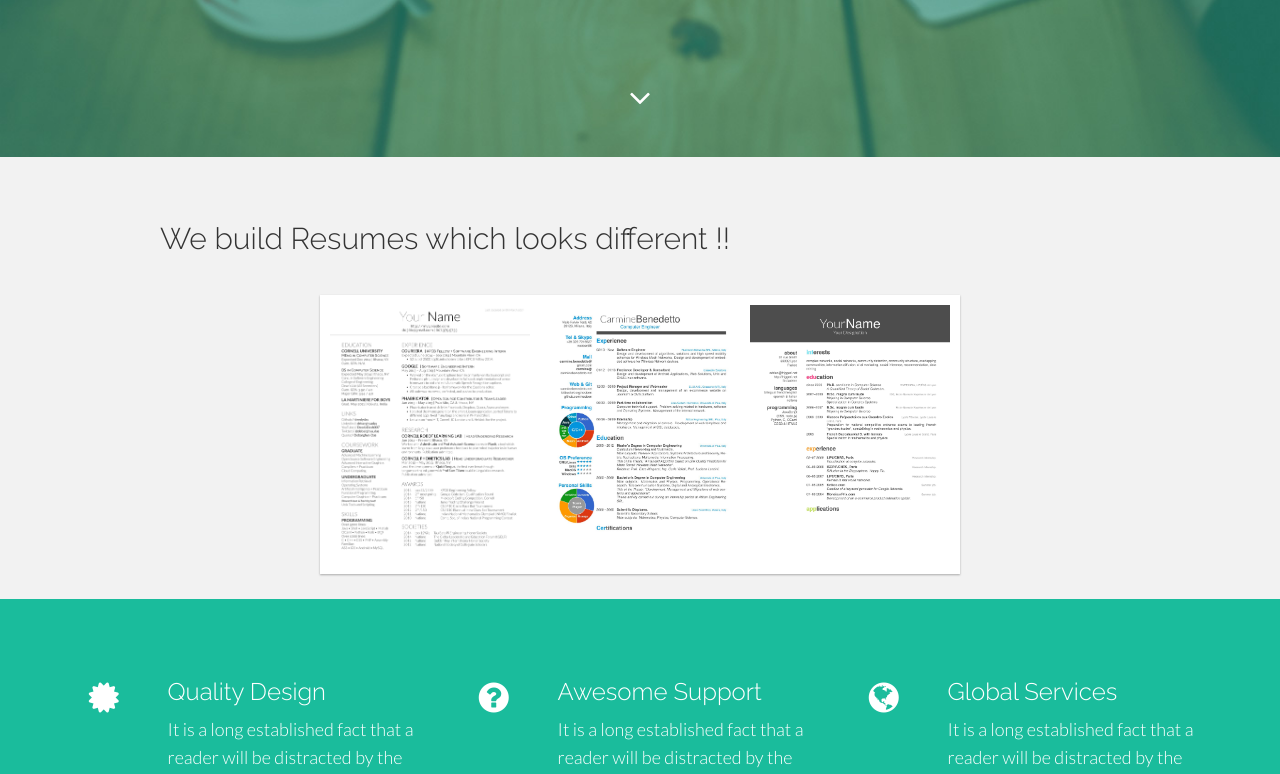
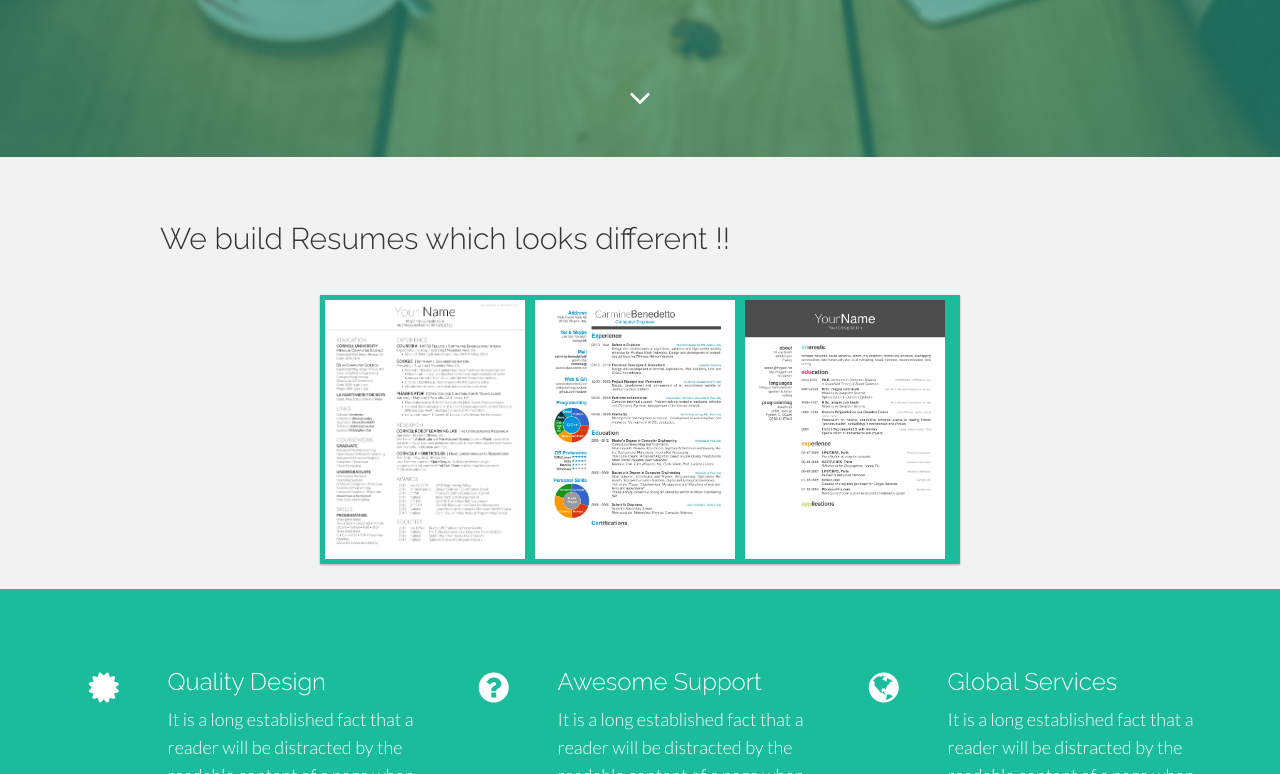
Before and after one commit to ashay-maheshwari/website-theme1, a plain HTML site: page src/Theme/index.html in a window 1280 px wide. Shown: the part 583-1357 px from the top of the page. Drawn offline with nearby package versions, Linux system fonts and the light colour scheme.

Commit message:
Change thumbnail

```diff
--- a/src/Theme/assets/css/thumbnail.css
+++ b/src/Theme/assets/css/thumbnail.css
@@ -40,10 +40,10 @@ body {
 }
 
 .gallery {
-  width: 640px;
+  width: 50%;
   margin: 0 auto;
-  padding: 5px;
-  background: #fff;
+  padding-right: 10px;
+  background: #1abc9c;
   box-shadow: 0 1px 2px rgba(0,0,0,.3);
 }
 
```
